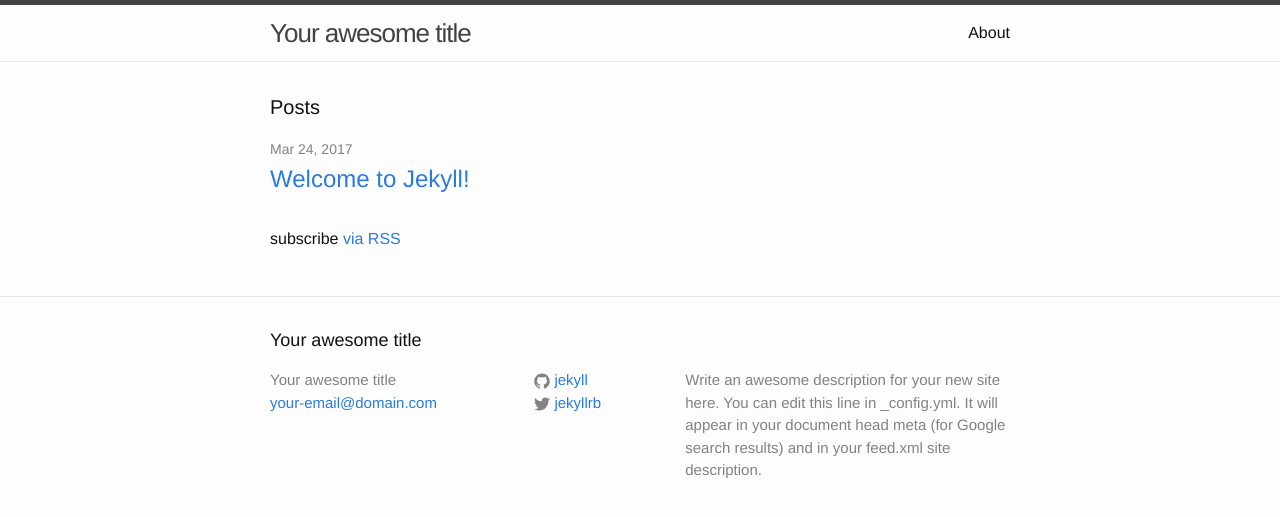
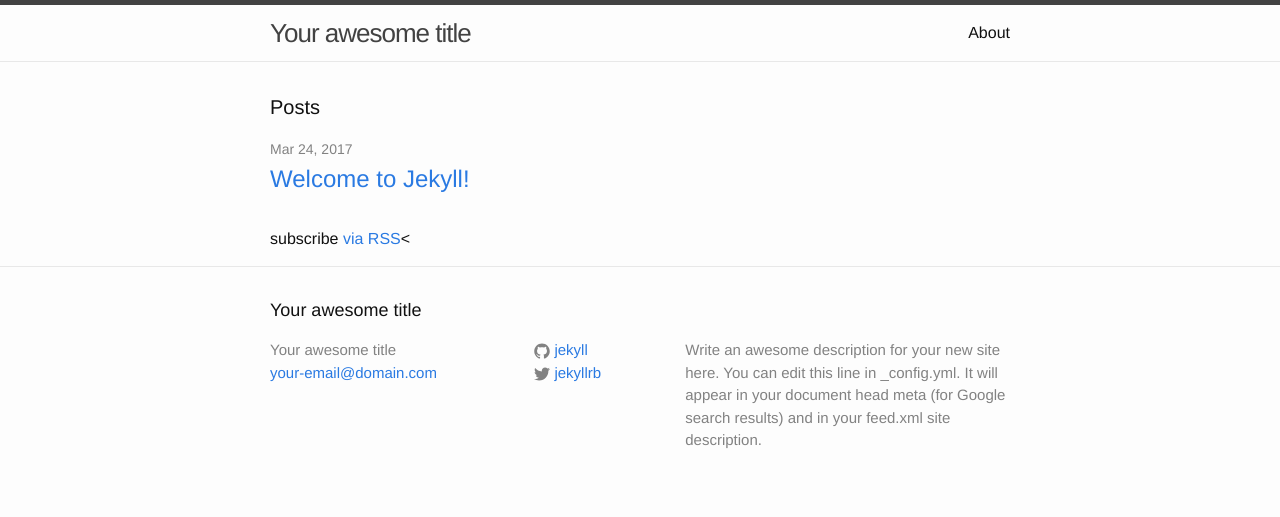
Before and after one commit to BrainOfTheBH/BrainOfTheBH.github.io, a Jekyll site: the page built from index.html, in a window 1280 px wide. Shown: the top 517 px of the page. Built offline with Jekyll 4.4.1, drawn with Linux system fonts in a browser that asks for light colours.

Commit message:
Update index.html

```diff
--- a/index.html
+++ b/index.html
@@ -18,6 +18,4 @@
     {% endfor %}
   </ul>
 
-  <p class="rss-subscribe">subscribe <a href="{{ "/feed.xml" | prepend: site.baseurl }}">via RSS</a></p>
-
-</div>
+  <p class="rss-subscribe">subscribe <a href="{{ "/feed.xml" | prepend: site.baseurl }}">via RSS</a><
```
